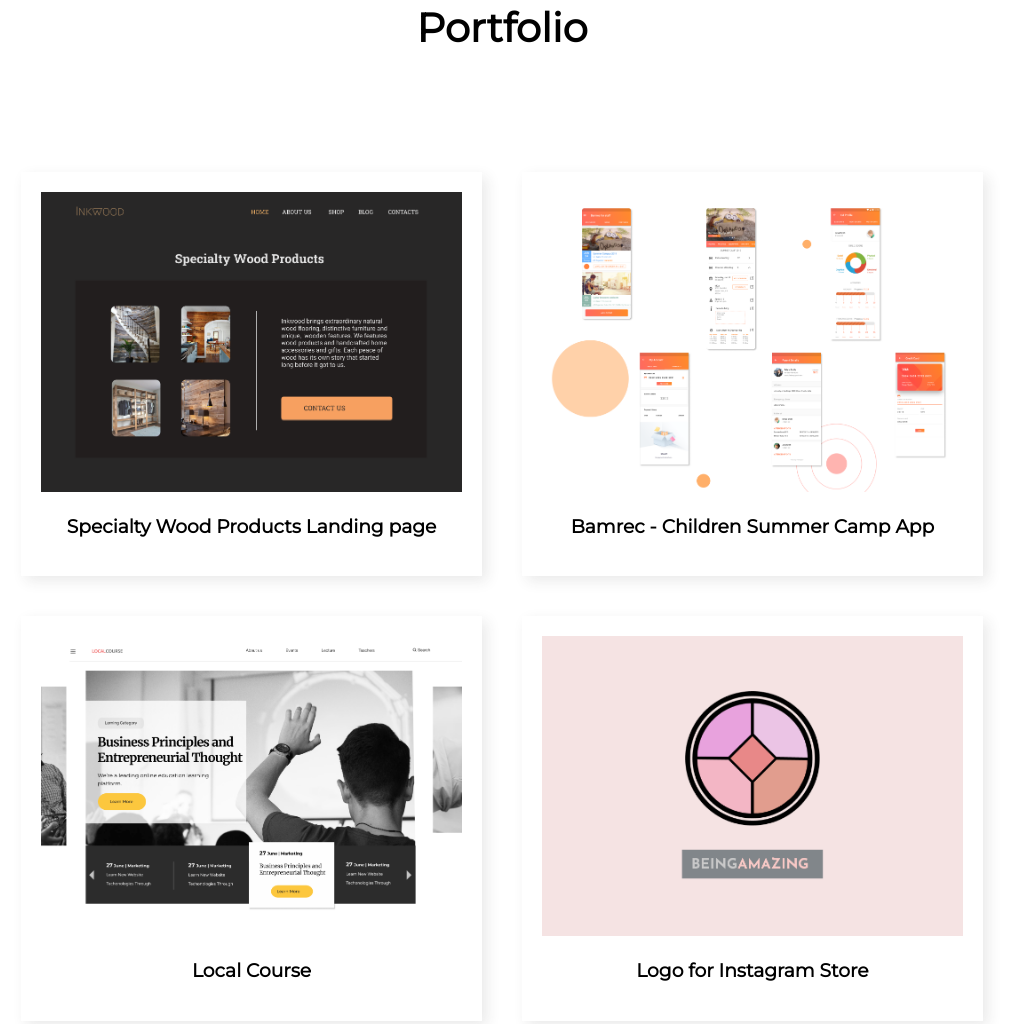
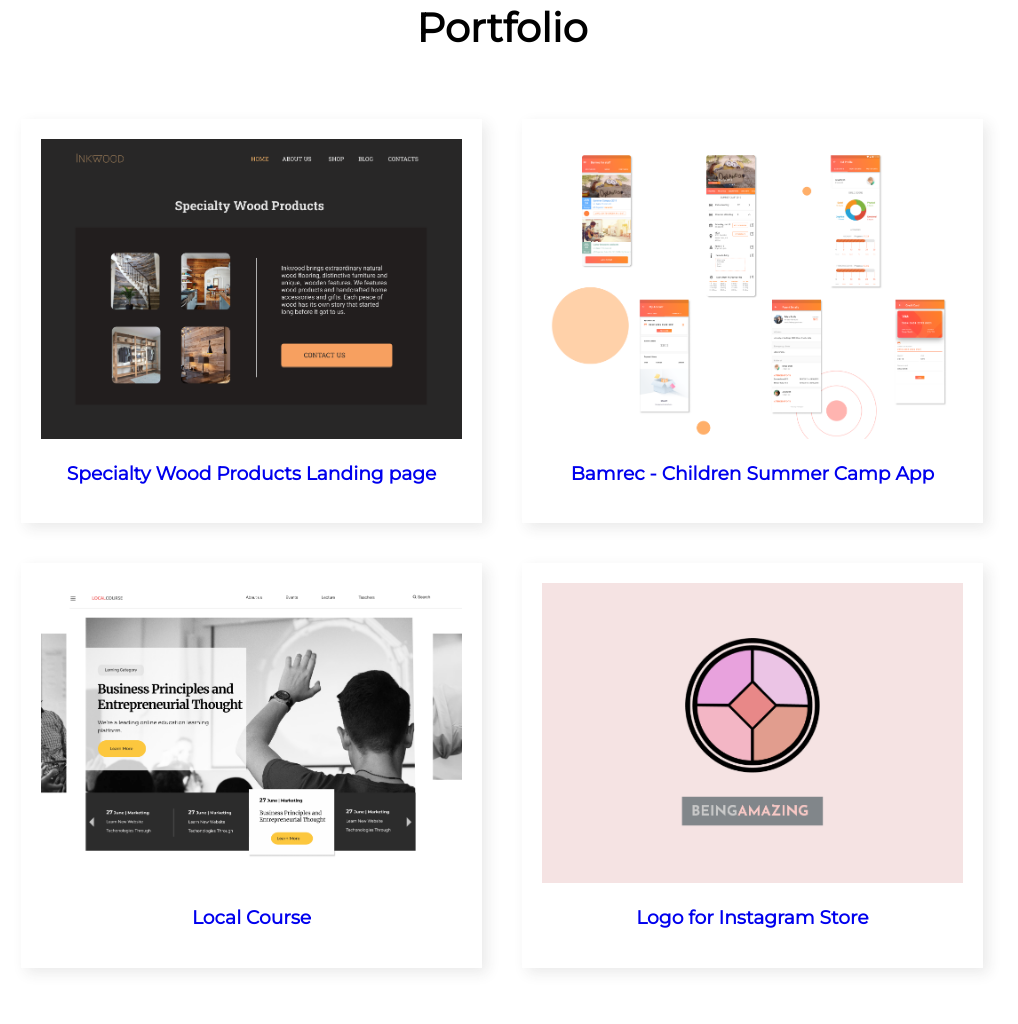
Before and after one commit to sinitsa3104/portfolio, a plain HTML site: page index.html in a window 1280 px wide. Shown: the part 47-1071 px from the top of the page, without its empty margins (138-1156 px from the left). Drawn offline with Linux system fonts and the light colour scheme.

Commit message:
Changed div to link

```diff
--- a/index.html
+++ b/index.html
@@ -20,22 +20,42 @@
     <h1 id="title-portfolio">Portfolio</h1>
 
     <div class="main">
-      <div class="portfolio-item">
+      <a
+        target="_blank"
+        rel="noopener noreferrer"
+        href="https://skydan.design/woodstore"
+        class="portfolio-item"
+      >
         <img src="Inkwood.png" alt="" />
         <h3>Specialty Wood Products Landing page</h3>
-      </div>
-      <div class="portfolio-item">
+      </a>
+      <a
+        target="_blank"
+        rel="noopener noreferrer"
+        href="https://skydan.design/bamrec"
+        class="portfolio-item"
+      >
         <img src="Bamrec4.png" alt="" />
         <h3>Bamrec - Children Summer Camp App</h3>
-      </div>
-      <div class="portfolio-item">
+      </a>
+      <a
+        target="_blank"
+        rel="noopener noreferrer"
+        href="https://skydan.design/localcourse"
+        class="portfolio-item"
+      >
         <img src="Local-course.png" alt="" />
         <h3>Local Course</h3>
-      </div>
-      <div class="portfolio-item">
+      </a>
+      <a
+        target="_blank"
+        rel="noopener noreferrer"
+        href="https://skydan.design/logoinstastore"
+        class="portfolio-item"
+      >
         <img src="Being-Amazing.png" alt="" />
         <h3>Logo for Instagram Store</h3>
-      </div>
+      </a>
     </div>
     <footer>
       <h3>Let's collaborate together!</h3>
--- a/style.css
+++ b/style.css
@@ -7,13 +7,19 @@ body {
   flex-direction: column;
   min-height: 100vh;
 }
+
+a {
+  text-decoration: none;
+}
+
 .main {
   display: flex;
   flex-direction: row;
   flex-wrap: wrap;
   width: 100%;
   justify-content: center;
-  margin: 50px 0;
+  margin-top: 20px;
+  margin-bottom: 50px;
 }
 .portfolio-item {
   margin: 20px;
@@ -36,8 +42,7 @@ body {
 #title-portfolio {
   text-align: center;
   font-size: 2.5rem;
-  padding: 50px 0;
-  margin: 0;
+  margin-top: 50px;
 }
 
 footer {
```
